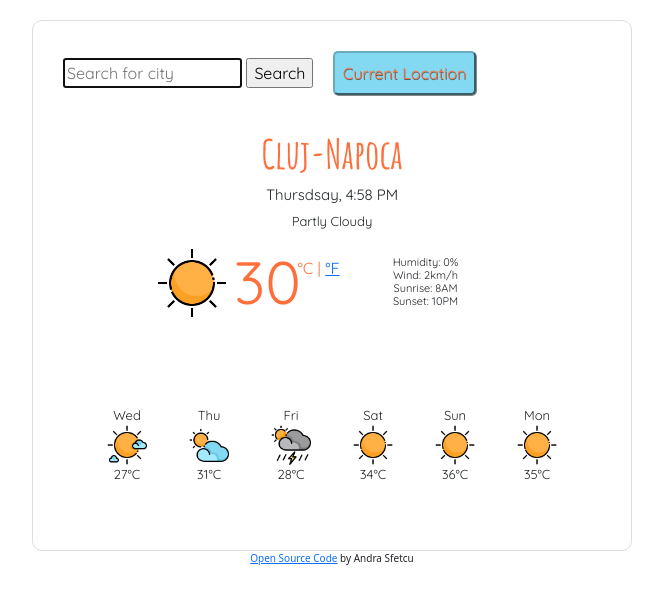
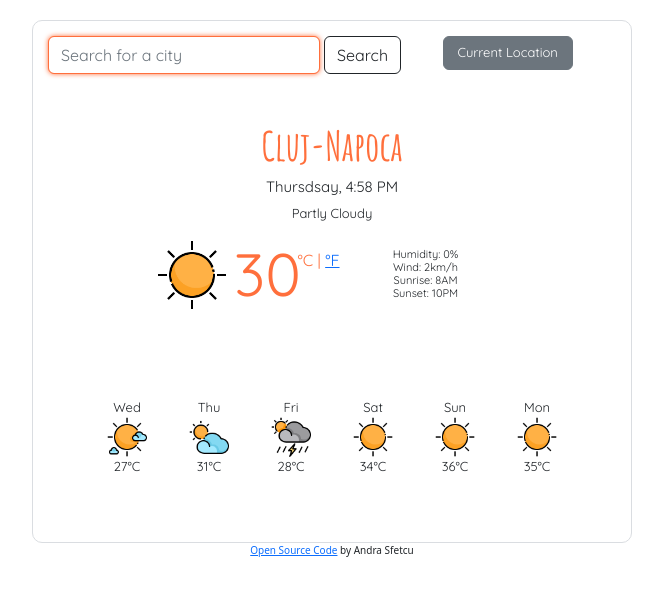
Before and after one commit to narandra-s/weather-app-project, a website built with Parcel: page index.html in a window 1280 px wide. Shown: the whole page, without its empty margins (308-971 px from the left). Built offline with nearby package versions, Linux system fonts and the light colour scheme.

Commit message:
updated Search button layout

```diff
--- a/index.html
+++ b/index.html
@@ -34,19 +34,34 @@
     <link rel="stylesheet" href="src/styles.css" />
   </head>
   <body>
+    <div class="container">
       <div class="weather-app-wrapper">
         <div class="weatherApp">
-        <form id="searchCity">
+          <form id="searchCity" class="mb-5">
+            <div class="row">
+              <div class="col-6">
                 <input
-            type="text"
+                  type="search"
                   id="cityName"
-            placeholder="Search for city"
+                  class="form-control"
+                  placeholder="Search for a city"
                   autofocus="on"
                 />
-          <input type="submit" id="submitBtn" value="Search" />
-          <span>
-            <button id="current-location-button">Current Location</button></span
-          >
+              </div>
+              <div class="col-2">
+                <input
+                  type="submit"
+                  id="submitBtn"
+                  value="Search"
+                  class="btn btn-outline-dark"
+                />
+              </div>
+              <div class="col-4">
+                <button id="current-location-button" class="btn btn-secondary">
+                  Current Location
+                </button>
+              </div>
+            </div>
           </form>
           <div class="header">
             <h1 id="city">Cluj-Napoca</h1>
@@ -123,6 +138,7 @@
           by Andra Sfetcu
         </p>
       </div>
+    </div>
     <script
       src="https://cdn.jsdelivr.net/npm/bootstrap@5.2.0-beta1/dist/js/bootstrap.bundle.min.js"
       integrity="sha384-pprn3073KE6tl6bjs2QrFaJGz5/SUsLqktiwsUTF55Jfv3qYSDhgCecCxMW52nD2"
--- a/src/styles.css
+++ b/src/styles.css
@@ -89,10 +89,25 @@ li {
 }
 
 #searchCity {
-  padding: 15px;
+  padding: 0;
   font-family: "Quicksand", sans-serif;
 }
+#submitBtn {
+  margin-left: -20px;
+}
+#submitBtn:hover {
+  background-color: #615753;
+}
 
+#cityName:focus {
+  outline: none !important;
+  border-color: #ff6f3c;
+  box-shadow: 0 0 5px #ff6f3c;
+}
+.btn-secondary {
+  width: 130px;
+  font-size: 13px;
+}
 .units {
   text-decoration: none;
   text-align: left;
@@ -103,16 +118,6 @@ li {
   position: relative;
   top: -30px;
 }
-#current-location-button {
-  padding: 8px;
-  border-radius: 5px;
-  margin-left: 15px;
-  background-color: rgb(131, 217, 242);
-  border-color: rgb(105, 170, 188);
-  box-shadow: 1px 1px 0.2px rgb(135, 135, 135);
-  color: #ff6f3c;
-  text-shadow: 0.5px 0.5px #615753;
-}
 .current-weather {
   max-width: 95%;
 }
```
Lines whose indentation alone changed are shown as unchanged.
